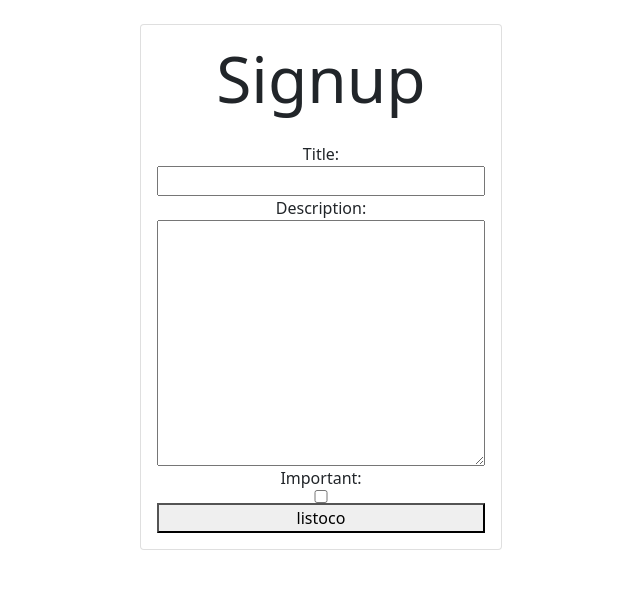
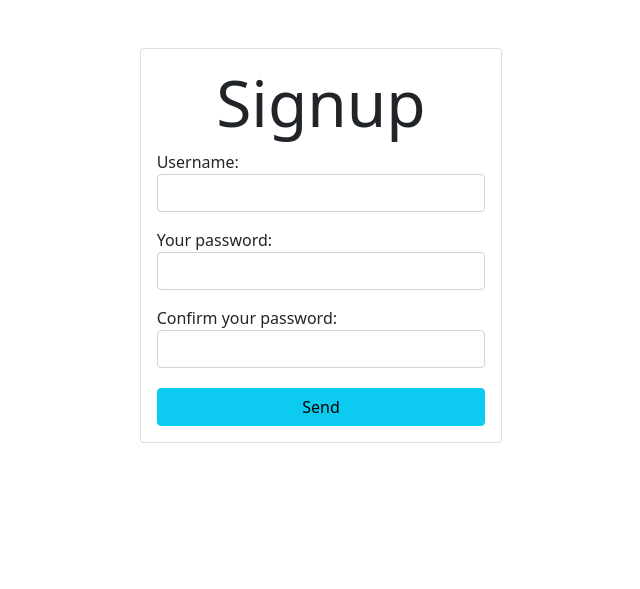
Before and after one commit to nocivescience/django_postgre, a Django app: template tasks/templates/signup.html in a window 1280 px wide. Shown: the part 56-645 px from the top of the page, without its empty margins (319-959 px from the left). Run offline with Django 4.2, Linux system fonts and the light colour scheme; the template is opened without the code that fills it: values that come from a table or form of the project are taken from there, others are empty.

Commit message:
terminado

```diff
--- a/tasks/forms.py
+++ b/tasks/forms.py
@@ -1,6 +1,14 @@
+from logging import PlaceHolder
+from tkinter import Widget
 from django.forms import ModelForm
 from .models import Task
-class TaskForm(ModelForm):
+from django import forms
+class TaskForm(forms.ModelForm):
     class Meta:
         model=Task
         fields=['title', 'description', 'important']
+        widgets={                                   # widgets en minusculas
+            'title':forms.TextInput(attrs={'class': 'form-control my-2','placeholder':'title...'}),
+            'description': forms.Textarea(attrs={'class':'form-control my-2', 'placeholder':'description...'}),
+            'important': forms.CheckboxInput(attrs={'class':'form-check-input my-2'})
+        }
--- a/tasks/templates/home.html
+++ b/tasks/templates/home.html
@@ -2,7 +2,7 @@
 {% block content %}
 <main class="container py-5">
     <div class="card card-body">
-        <h2 class="display-1 text-center">home</h2>
+        <h2 class="display-1 text-center">Home</h2>
         <p>Lorem ipsum dolor sit amet consectetur adipisicing elit. Eius quia reprehenderit dolorem labore autem nobis quos delectus aliquid! Voluptas placeat temporibus, illo quis magni dolor accusantium deserunt odio laudantium, ipsa ut, accusamus facere at. Ducimus necessitatibus cum cumque eveniet saepe officiis! Reiciendis aperiam perspiciatis nobis sint aliquam molestiae tenetur nulla rerum illum id enim animi quas suscipit libero nesciunt nemo quidem iure tempore, asperiores similique. Pariatur suscipit corporis, facilis tempore veniam laboriosam unde id nulla inventore accusamus, repudiandae, ipsum voluptate explicabo ratione quibusdam blanditiis quae eligendi vitae tempora laudantium modi excepturi voluptates. Itaque delectus repellat laudantium unde quidem soluta debitis?</p>
         <div class="text-center">
             <a class="btn btn-dark w-25" href="{% url 'signin' %}">Signin</a>
--- a/tasks/templates/signup.html
+++ b/tasks/templates/signup.html
@@ -1,16 +1,27 @@
 {% extends 'base.html' %}
 {% block content %}
-<div class="row py-4">
+<main class="row mt-5">
     <div class="col-md-4 offset-md-4">
-        <main class="container">
-            <form class="card card-body text-center" action="/signup/" method="POST">
-                <h1 class="display-3">Signup</h1>
-                <p>{{error}}</p>
+        <div class="container">
+            <form class="card card-body" action="/signup/" method="POST">
                 {% csrf_token %}
-                {{form}}
-                <button>listoco</button>
+                {{error}}
+                <h1 class="display-3 text-center">Signup</h1>
+                <div class="mb-3">
+                    <label for="username">Username:</label>
+                    <input type="text" name="username" id="username" class="form-control">
+                </div>
+                <div class="mb-3">
+                    <label for="password1">Your password:</label>
+                    <input type="password" name="password1" id="password1" class="form-control">
+                </div>
+                <div class="mb-3">
+                    <label for="password2">Confirm your password:</label>
+                    <input type="password" name="password2" id="password2" class="form-control">
+                </div>
+                <button class="btn btn-info mt-1">Send</button>
             </form>
-        </main>
+        </div>
     </div>
-</div>
+</main>
 {% endblock %}
```
Also changed, not shown: tasks/templates/create_task.html (+13 -7 lines), tasks/templates/signin.html (+20 -7 lines), tasks/templates/task_detail.html (+13 -7 lines), tasks/templates/tasks.html (+14 -8 lines), db.sqlite3.
